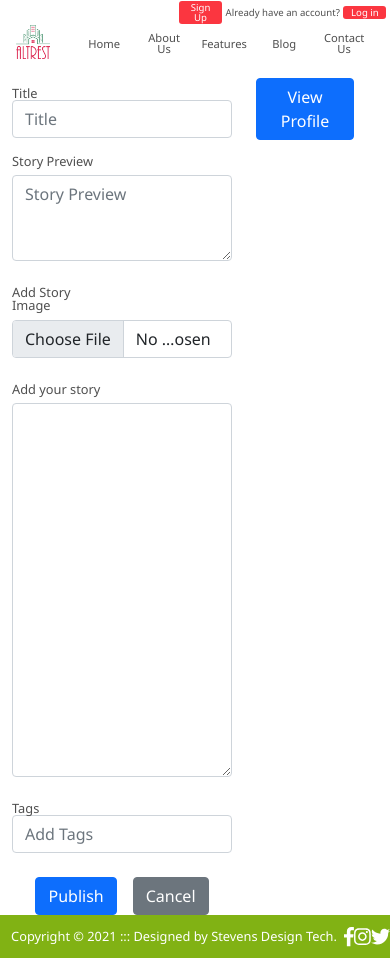
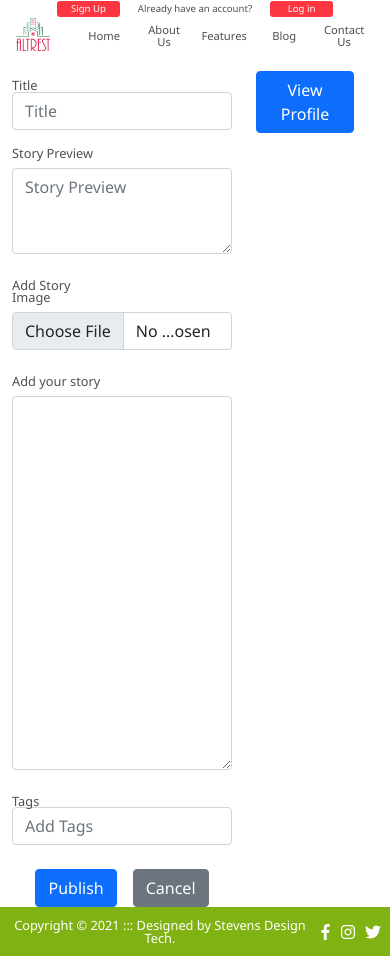
Before and after one commit to seyeonigbinde/Altrest-Real-Estate-Platform, a React (Create React App) app in the folder altrest-app/: page /addblog in a window 390 px wide. Built offline with nearby package versions, Linux system fonts and the light colour scheme; no server answers.

Commit message:
additional styling

```diff
--- a/altrest-app/src/Components/Blog.js
+++ b/altrest-app/src/Components/Blog.js
@@ -30,6 +30,16 @@ const Blog = ()=> {
                 <img src={altrest} alt="" className="blog_image"/>
             </div>
             </Link>
+            <Link className="blog_container">
+            <div className="blog_content">
+                <h1 className="blog_title">The Story Title</h1>
+                <p className="blog_preview">Lorem ipsum dolor sit amet, consectetur adipiscing elit. Suspendisse odio nibh, molestie ut sem non, fermentum imperdiet nisl. Duis ut metus ipsum. Etiam ac placerat tellus. Interdum et malesuada fames ac ante ipsum primis in faucibus. Suspendisse auctor sollicitudin metus venenatis semper. Quisque elementum tortor ut metus sodales, vitae pellentesque enim accumsan. Praesent efficitur lorem et elementum varius.  </p>
+                <p className="blog_footer">Date</p>
+            </div>
+            <div>
+                <img src={altrest} alt="" className="blog_image"/>
+            </div>
+            </Link>
         </div>
     )
 }
--- a/altrest-app/src/Components/Footer.js
+++ b/altrest-app/src/Components/Footer.js
@@ -6,7 +6,7 @@ const Footer = ()=> {
     return(
         <footer>
             <p>Copyright &copy; 2021 ::: Designed by Stevens Design Tech.</p>
-            <div>
+            <div className="footer_social">
             <i class="fab fa-facebook-f fa-2x"></i>
             <i class="fab fa-instagram fa-2x"></i>
             <i class="fab fa-twitter fa-2x"></i>
--- a/altrest-app/src/index.css
+++ b/altrest-app/src/index.css
@@ -283,7 +283,7 @@ section{
   border: 2px solid #81b214;
   padding: 0.25em;
   /* background-color: #fdfaf6; */
-  width: 50%;
+  width: 60%;
   margin: auto;
   margin-bottom: 3%;
   margin-top: 3%;
@@ -323,9 +323,9 @@ button{
 .blog_container{
   display: flex;
   justify-content: space-between;
-  width: 60%;
+  width: 80%;
   padding: 2%;
-  margin: 2%;
+  margin: 2% 10%;
   border: 1px solid #4f4f4f;
   border-radius: 10px;
 }
@@ -349,7 +349,7 @@ button{
   font-family: "Playfair Display", Georgia, "Times New Roman", serif
 }
 .blog_image{
-width: 100%;
+width: 80%;
 height: 20vh;
 float: right;
 margin-top: 8%;
@@ -402,15 +402,17 @@ footer p{
   display: flex;
   justify-content: center;
 }
-/* footer i:hover{
-  background-color: #4f4f4f;
-} */
+.footer_social{
+  display: flex;
+  justify-content: space-evenly;
+  width: 10%;
+}
 
 @media screen and (max-width: 900px) {
 
   .login{
-    width:60%;
-    margin-left: 40%;
+    width:80%;
+    margin-left: 20%;
     font-size: 0.7rem;
   }
 
@@ -442,13 +444,15 @@ footer p{
     width: 10%;
   }
   .login{
-    width:55%;
-    margin-left: 45%;
+    margin-left: 10%;
     font-size: 0.6rem;
   }
   .login a{
     padding: 1% 4%;
     border-radius: 3px;
+  }
+  .form_section{
+    width: 80%
   }
   .links{
     font-size: .9rem;
@@ -518,9 +522,7 @@ footer p{
   .about p{
    font-size: .8rem;
   }
-  .aboutimg{
-    height: 25vh;
-  }
+
   .about_caption{
     font-size: 1.8rem;
     width: 40%;
@@ -533,7 +535,7 @@ footer p{
   .features_links a{
     font-size: 0.8rem;
   }
-  .featuresimg{
+  .featuresimg, .aboutimg, .blogimg{
     height: 25vh;
   }
   .features_caption{
@@ -544,10 +546,20 @@ footer p{
   .feature_service, .feature_community, .feature_landlord, .feature_tenant{
     font-size: .8rem;
    }
+   .blog p{
+    font-size: .8rem;
+   }
+   .blog_caption{
+     font-size: 1.8rem;
+     width: 40%;
+     margin: 14.4% 0%;
+   }
   footer{
-    /* margin-top: 30%; */
     padding: 3% 1%;
-    font-size: 0.6rem;
+    font-size: 0.5rem;
+   }
+   .footer_social{
+     width: 20%;
    }
 }
 @media screen and (max-width: 500px) {
@@ -613,7 +625,23 @@ footer p{
 label{
   font-size: .8rem;
  }
-
+ .blog_content{
+  max-width: 80%;
+  border: 1px solid #81b214;
+}
+.blog_preview{
+  font-size: .6rem;
+}
+.blog_title{
+  font-size: 1.8rem;
+}
+.blog_image{
+width: 80%;
+height: 10vh;
+}
+.blog_footer{
+  font-size: 0.5rem;
+}
 }
 
 
```
